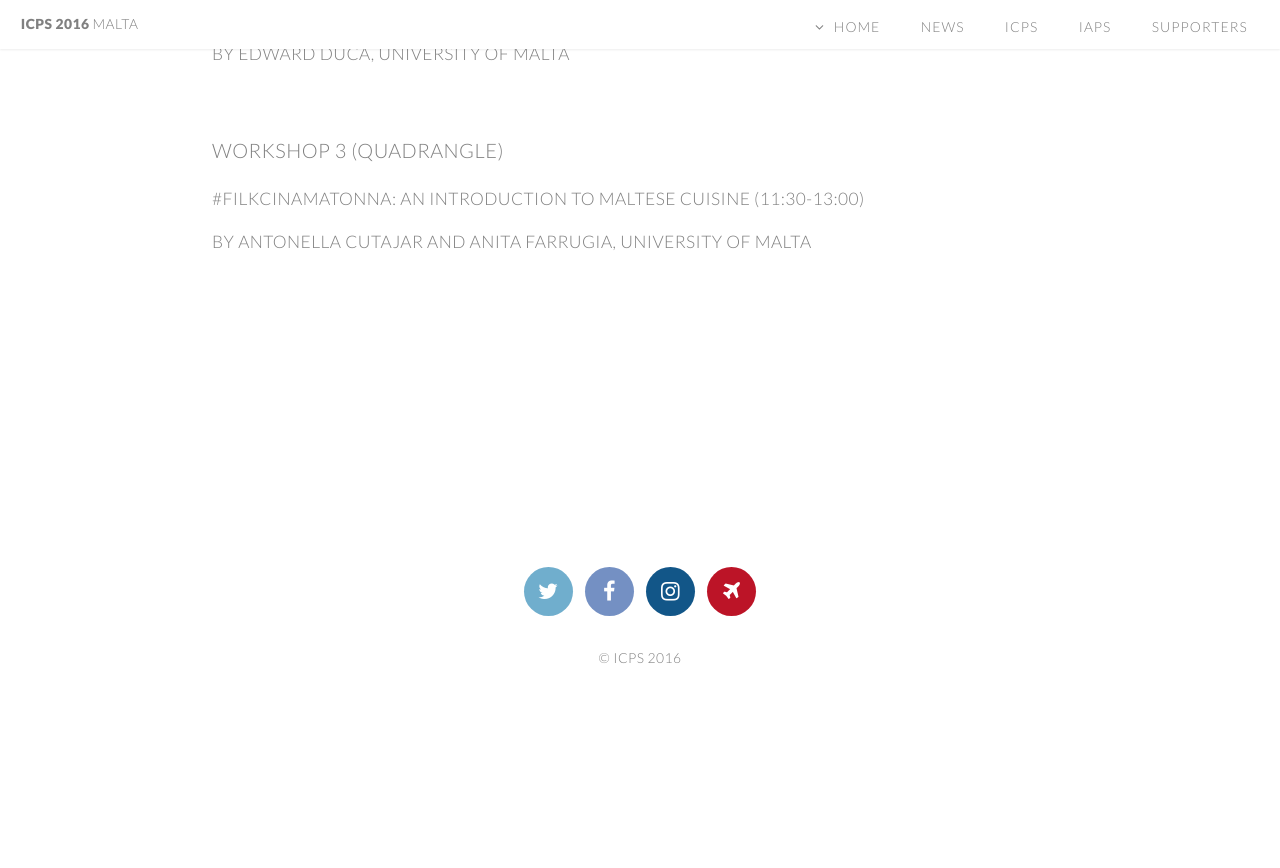
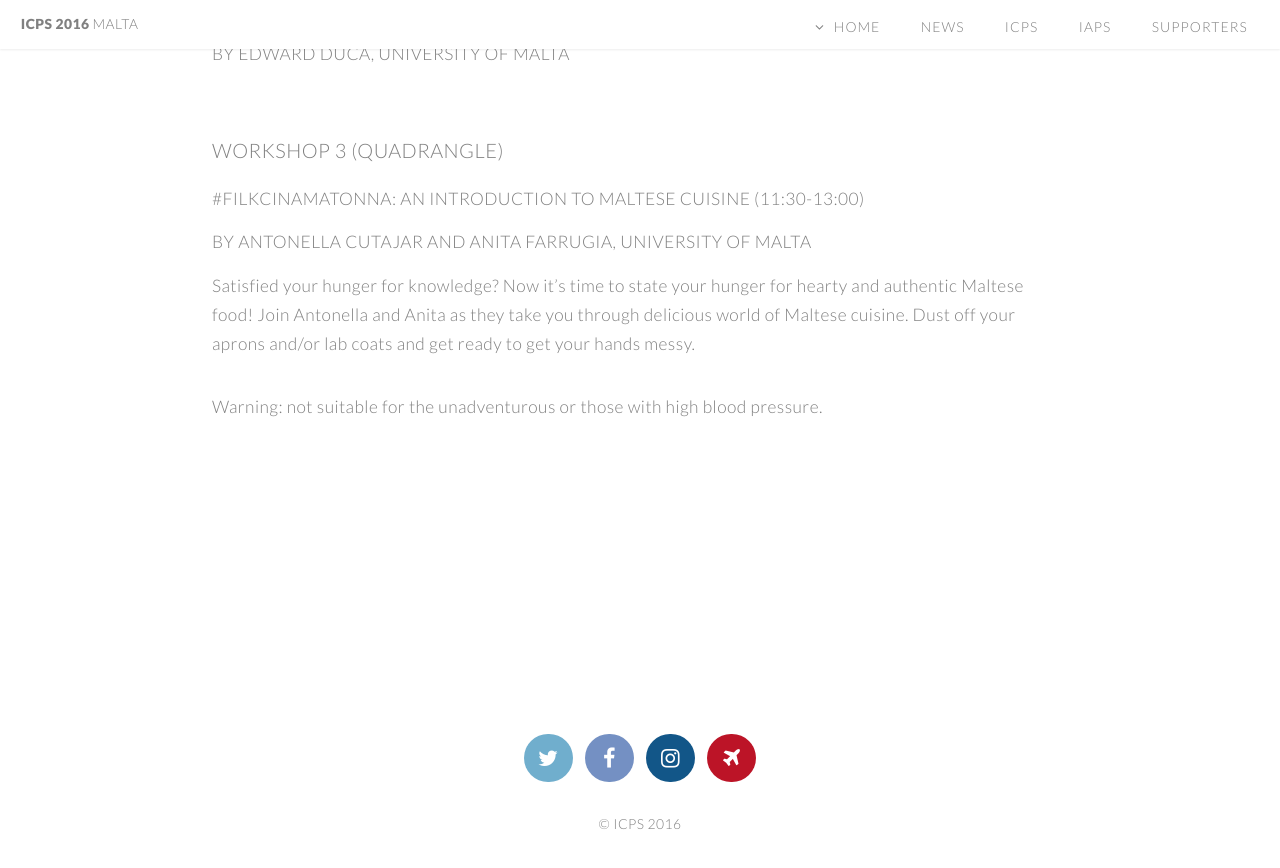
Before and after one commit to bread-on-toast/icps2016, a Jekyll site: the page built from programme/workshops.html, in a window 1280 px wide and 900 px high, scrolled down 1033 px. Shown: the top 868 px of the window. Built offline with Jekyll 4.4.1, drawn with Linux system fonts in a browser that asks for light colours; before the commit the page ends 1767 px from its top, so only the background shows below that.

Commit message:
added new workshop abstract

```diff
--- a/programme/workshops.html
+++ b/programme/workshops.html
@@ -32,7 +32,9 @@ subTitle: During this ICPS there will be a two-hour slot for workshops which wil
             <h4>#FilKcinaMaTonna: An introduction to Maltese cuisine (11:30-13:00)</h4>
             <h5>by Antonella Cutajar and Anita Farrugia, University of Malta</h5>
 
-            <p></p>
+            <p>Satisfied your hunger for knowledge? Now it’s time to state your hunger for hearty and authentic Maltese food! Join Antonella and Anita  as they take you through delicious world of Maltese cuisine. Dust off your aprons and/or lab coats and get ready to get your hands messy.</p>
+
+            <p>Warning: not suitable for the unadventurous or those with high blood pressure.</p>
         </li>
     </ul>
 </section>
```
